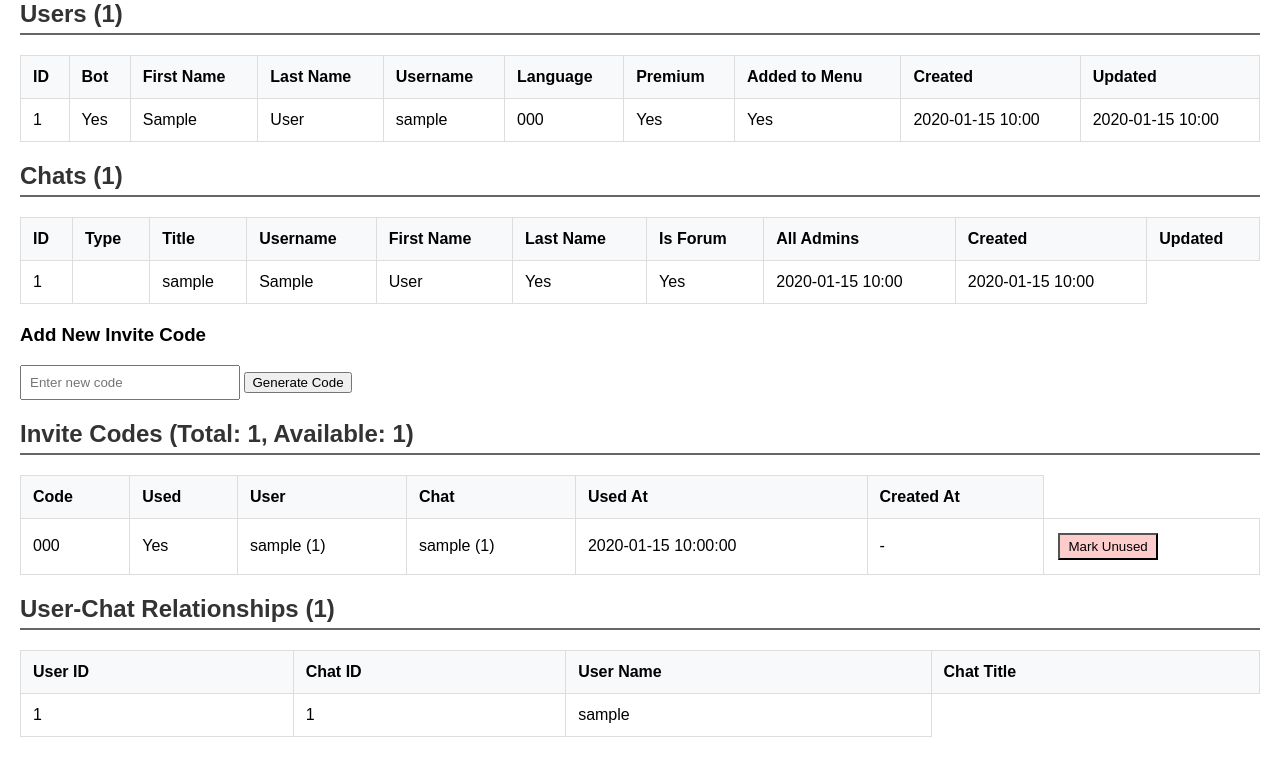
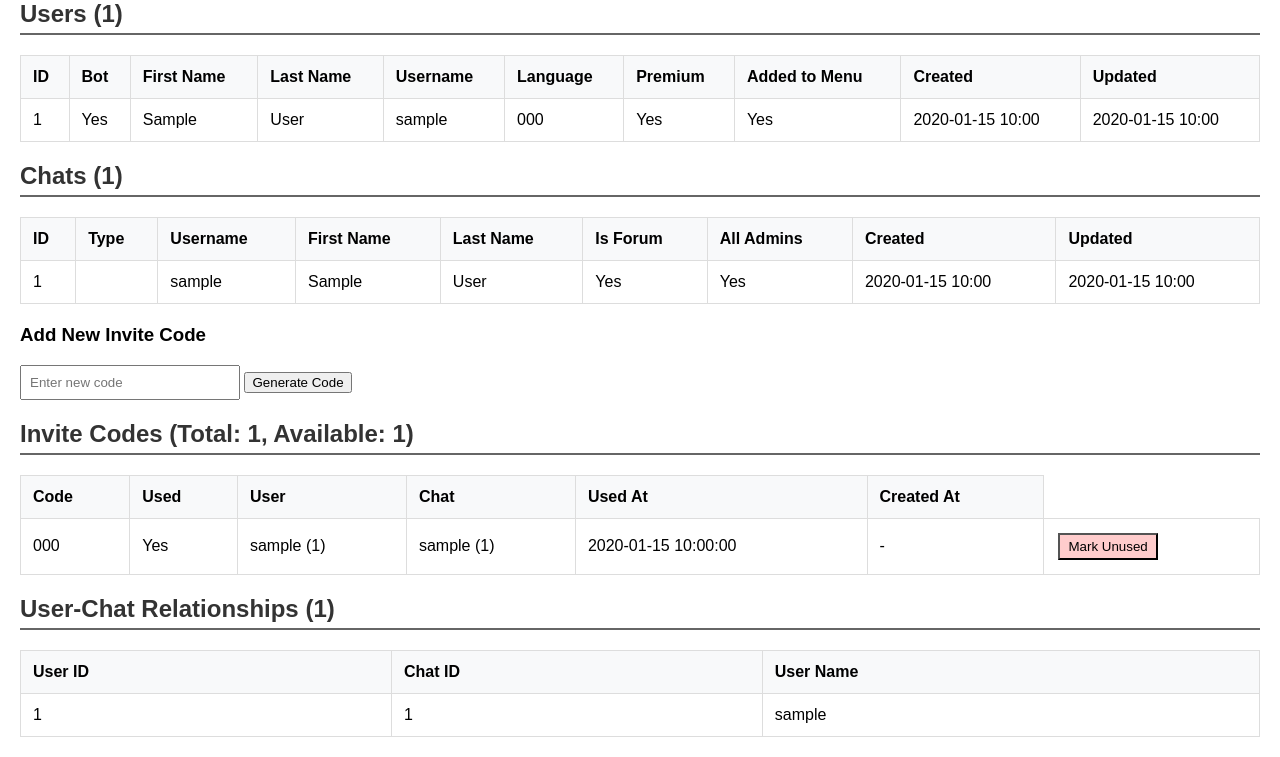
Before and after one commit to KieganAA/php-telegram-conference-bot, a PHP site: page /dashboard.php in a window 1280 px wide. Shown: the part 170-927 px from the top of the page. Run offline with PHP 8.4, Linux system fonts and the light colour scheme; the visitor is signed in with stand-in values (Sample User, id 1); tables that the repository leaves empty or names only in its code hold one stand-in row (values such as "Sample post"); data that the repository does not hold is empty.

Commit message:
feat: new stuff

```diff
--- a/public/dashboard.php
+++ b/public/dashboard.php
@@ -192,7 +192,6 @@ $currentPage = basename($_SERVER['PHP_SELF']);
     <tr>
         <th>ID</th>
         <th>Type</th>
-        <th>Title</th>
         <th>Username</th>
         <th>First Name</th>
         <th>Last Name</th>
@@ -313,7 +312,6 @@ $currentPage = basename($_SERVER['PHP_SELF']);
         <th>User ID</th>
         <th>Chat ID</th>
         <th>User Name</th>
-        <th>Chat Title</th>
     </tr>
     </thead>
     <tbody>
```
